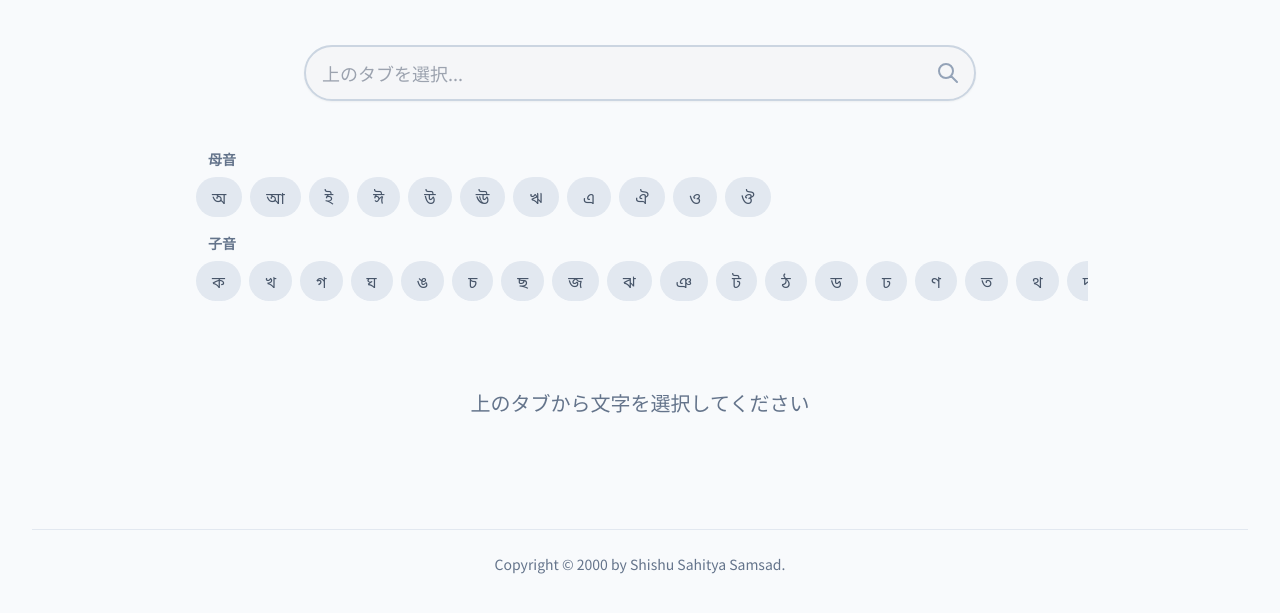
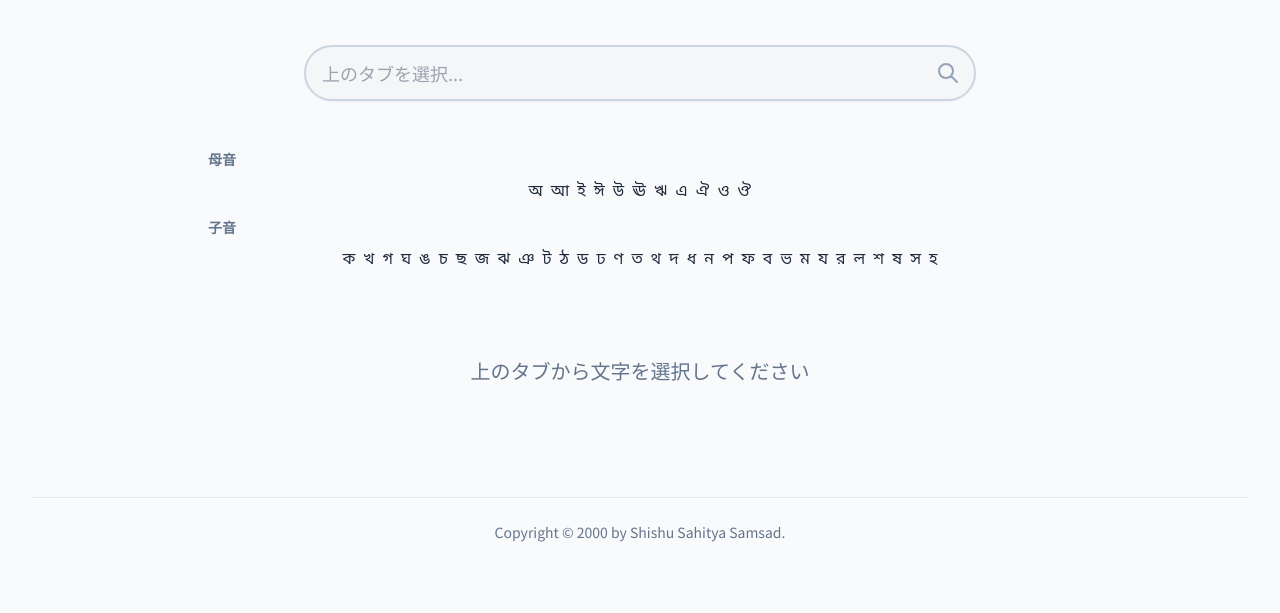
Before and after one commit to orihakatodna/Bengali-English-Japanese_Dictionary_Ver6.0, a plain HTML site: page index.html in a window 1280 px wide. Shown: the part 139-752 px from the top of the page. Drawn offline with nearby package versions, Linux system fonts and the light colour scheme.

Commit message:
Add files via upload

```diff
--- a/index.html
+++ b/index.html
@@ -15,34 +15,16 @@
         .loader { width: 48px; height: 48px; border: 5px solid #cbd5e1; border-bottom-color: #3b82f6; border-radius: 50%; display: inline-block; box-sizing: border-box; animation: rotation 1s linear infinite; }
         @keyframes rotation { 0% { transform: rotate(0deg); } 100% { transform: rotate(360deg); } }
 
-        /* --- CHANGE START: Improved Tab Scrolling --- */
-        .tab-scroll-container {
-            display: flex;
-            overflow-x: auto;
-            flex-wrap: nowrap;
-            -ms-overflow-style: none;
-            scrollbar-width: none;
-            padding-bottom: 8px; /* Add some padding for scroll shadow if needed */
+        /* --- This style block is intentionally minimal as Tailwind is used --- */
+        .tab {
+            transition: all 0.2s ease-in-out;
         }
-        .tab-scroll-container::-webkit-scrollbar {
-            display: none;
+        .tab.active {
+            background-color: #3b82f6;
+            color: white;
+            font-weight: 700;
+            box-shadow: 0 4px 6px -1px rgb(0 0 0 / 0.1), 0 2px 4px -2px rgb(0 0 0 / 0.1);
         }
-        .tab {
-            flex-shrink: 0; /* Prevent tabs from shrinking */
-            display: inline-block;
-            cursor: pointer;
-            padding: 8px 16px;
-            margin: 0 4px;
-            border-radius: 9999px;
-            background-color: #e2e8f0;
-            color: #475569;
-            transition: all 0.2s ease-in-out;
-            font-weight: 500;
-        }
-        /* --- CHANGE END --- */
-
-        .tab:hover { background-color: #cbd5e1; }
-        .tab.active { background-color: #3b82f6; color: white; font-weight: 700; box-shadow: 0 4px 6px -1px rgb(0 0 0 / 0.1), 0 2px 4px -2px rgb(0 0 0 / 0.1); }
     </style>
 </head>
 <body class="bg-slate-50 text-slate-800">
@@ -97,7 +79,6 @@
             {key: 'ল', char: 'ল'}, {key: 'শ', char: 'শ'}, {key: 'ষ', char: 'ষ'},
             {key: 'স', char: 'স'}, {key: 'হ', char: 'হ'}
         ];
-        // --- CHANGE: Removed the 'conjuncts' array ---
 
         const searchInput = document.getElementById('searchInput');
         const resultsContainer = document.getElementById('results-container');
@@ -196,10 +177,21 @@
 
         function setupTabs() {
             const createTabs = (letters) => letters.map(l => `<div class="tab" data-key="${l.key}">${l.char}</div>`).join('');
-            // --- CHANGE: Removed the 'conjuncts' section ---
+
+            // --- CHANGE: Use flex-wrap to display all tabs in parallel ---
             tabContainer.innerHTML = `
-                <div><h3 class="text-sm font-bold text-slate-500 my-2 px-4">母音</h3><div class="tab-scroll-container pb-2">${createTabs(vowels)}</div></div>
-                <div><h3 class="text-sm font-bold text-slate-500 my-2 px-4">子音</h3><div class="tab-scroll-container pb-2">${createTabs(consonants)}</div></div>
+                <div>
+                    <h3 class="text-sm font-bold text-slate-500 my-2 px-4">母音</h3>
+                    <div class="flex flex-wrap justify-center gap-2 pb-2">
+                        ${createTabs(vowels)}
+                    </div>
+                </div>
+                <div>
+                    <h3 class="text-sm font-bold text-slate-500 my-2 px-4">子音</h3>
+                    <div class="flex flex-wrap justify-center gap-2 pb-2">
+                        ${createTabs(consonants)}
+                    </div>
+                </div>
             `;
             tabContainer.addEventListener('click', handleTabClick);
         }
```
